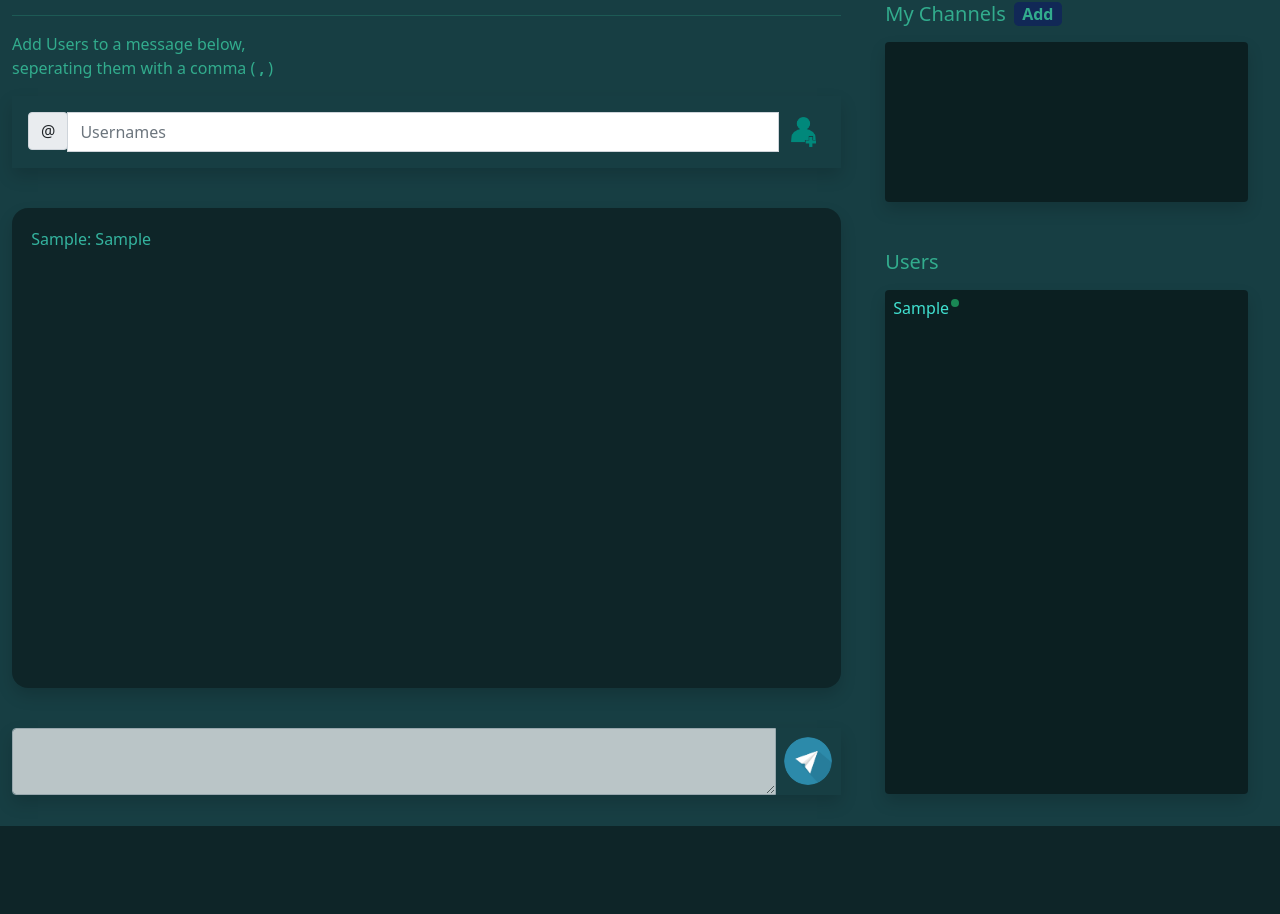
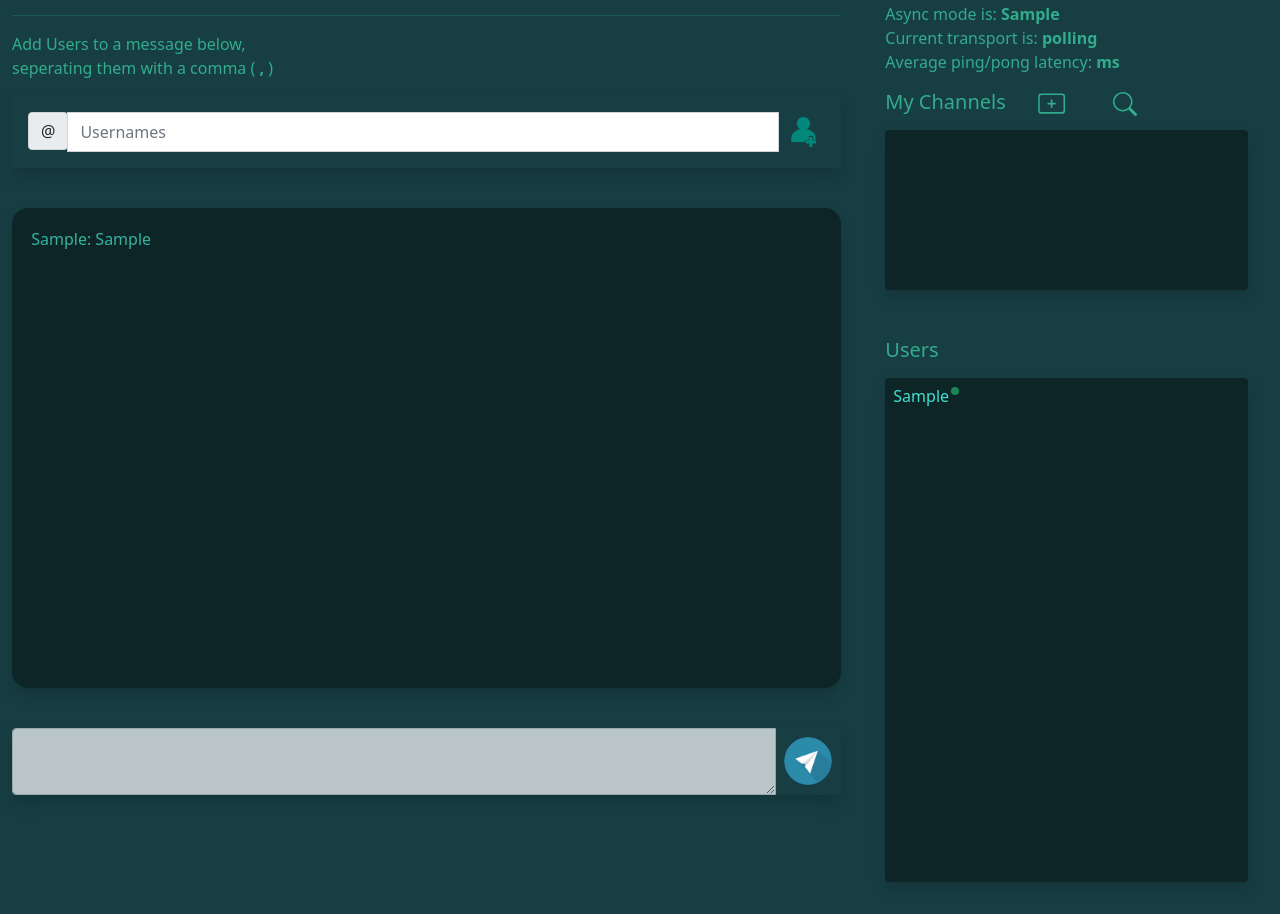
Before and after one commit to ckronber/chat-web-app, a Flask app: template website/templates/home.html in a window 1280 px wide. Shown: the part 126-1040 px from the top of the page. Before the commit the page ends 952 px from the top, so only its background shows below. Run offline with Flask 2, Linux system fonts and the light colour scheme; tables that the repository leaves empty hold one stand-in row (values such as "Sample post"); the template is opened without the code that fills it: values that come from a table or form of the project are taken from there, most other values are stand-ins (such as "Sample title", 1, 10 or a date in 2020); some libraries are stand-ins or nearby versions.

Commit message:
updated javascript, css and html files. Added two modals for channels and updated scroll bar visuals

```diff
--- a/website/static/CSS/custom.css
+++ b/website/static/CSS/custom.css
@@ -9,7 +9,7 @@
 }
 
 .UserList{
-    background-color:rgba(0, 0, 0,.5);
+    background-color:rgba(0, 0, 0,.4);
     margin-top: -1rem;
     padding-top: .2rem;
 }
@@ -28,7 +28,6 @@
     width:auto;
 }
 
-
 /*=====================================================*/
 /* Navigation Bar CSS */
 /*=====================================================*/
@@ -36,7 +35,6 @@
 #navbar{
     margin-left:1rem;
 }
-
 
 /*=====================================================*/
 /* Login CSS */
@@ -235,7 +233,7 @@
 /* Modal CSS Stuff*/
 /*=====================================================*/
 #mod{
-    background-color:rgba(0, 0, 0, 0.6);
+    background-color:rgba(0, 0, 0, 0.4);
 }
 
 #modClose{
@@ -298,10 +296,76 @@
 }
 
 #addChan{
-    margin-left:.5rem;
-    background-color: rgba(8, 8, 114, 0.404);
-    width: 3rem;
+    margin-left:2rem;
+    background: none;
+    width: auto;
     height:min-content;
+    transform: rotate(90deg);
+}
+
+.addSign:hover{
+    height:2rem;
+    width:2rem;
+    margin-top:-.5rem;
+    color:darkslategray;
+}
+
+#searchChan{
+    margin-left:3rem;
+    background: none;
+    width: auto;
+    height:min-content;
+}
+
+.searchChan:hover{
+    height:1.8rem;
+    width:1.8rem;
+    margin-top: -1rem;
+    color:darkslategray;
+}
+
+
+/*=====================================================*/
+/* Add Channel Modal CSS Stuff*/
+/*=====================================================*/
+
+#userNum{
+    width:fit-content;
+}
+
+
+/*=====================================================*/
+/* Search Channel Modal CSS Stuff*/
+/*=====================================================*/
+
+#chanButt{
+    margin-left: .2rem;
+    margin-bottom: .5rem;
+}
+
+/*=====================================================*/
+/* Scroll Bar CSS Stuff*/
+/*=====================================================*/
+
+/* width */
+::-webkit-scrollbar {
+    width: .5rem;
+  }
+
+  /* Track */
+  ::-webkit-scrollbar-track {
+    background: #0f0c0c27;
+    border-radius: .5rem;
+    background:none;
+  }
+
+  /* Handle */
+  ::-webkit-scrollbar-thumb {
+    background: darkslategray;
     border-radius: .3rem;
-    text-align: center;
-}
+  }
+
+  /* Handle on hover */
+  ::-webkit-scrollbar-thumb:hover {
+    background: dimgray;
+  }
--- a/website/static/JS/index.js
+++ b/website/static/JS/index.js
@@ -81,6 +81,14 @@
   }
 }
 
+//-----------------------------------------
+//SocketIO Messages received by the server
+//-----------------------------------------
+
+//reads the current user to this function
+sio.on('c_user',function(msg) {
+  username = msg.data;
+});
 // disconnect automatically sends from the server when the user disconnects
 sio.on("disconnect", () => {
   onlineData = 0;
@@ -99,7 +107,7 @@
 })
 
  //message receiving message add from socketio server emit message_add
- sio.on('message_add',function(msg) {
+sio.on('message_add',function(msg) {
   edit = "<div id = \"edDel\">";
   edit += "<div type = \"button\" class = \"btn\" data-bs-toggle=\"modal\" data-bs-target=\"#editModalCenter\" id =\"editB\">";
   edit += "<img src=\"./static/images/edit.png\" id=\"editImage\" onclick = \"editNote("+msg.id+","+msg.data+")\">";
@@ -119,11 +127,10 @@
   return(msg);
 })
 
-
 /*
 sio.on("saved_messages",function(myResults)
 {
-  $('#log').empty();
+  $('#log').val()
   for(res in myResults){
     console.log(res.data);
   }
@@ -132,14 +139,19 @@
 function message_clear(){
   logs = document.getElementById('#log');
   $('#log').empty();
-}
-*/
+  sio.emit("load_all_messages");
+}*/
+
+//-----------------------------------------
+//Submit functions for Forms used
+//-----------------------------------------
 
 $('form#broadcast').submit(function() {
   broadText = $('#broadcast_data').val();
   if(broadText.length > 0){
     sio.emit('my_broadcast_event', {data: broadText});
     clearTextArea("broadcast_data");
+    sio.emit('load_all_messages')
     return false;
   }
   return false;
@@ -153,22 +165,24 @@
   return false;
 });
 
+//Functions to use when the page loads
 $(document).ready(function() {
   //getCurrentUser function used here to get the current user
   getCurrentUser();
   scrollBotPage();
   scrollTobottom();
 
-  //reads the current user to this function
-  sio.on('c_user',function(msg) {
-    username = msg.data;
-  });
-
   // displays all of the messages to the submitted messages area
   sio.emit("load_all_messages");
+});
+
+
+//-----------------------------------------
+//Commented Code to Possibly Add back later
+//-----------------------------------------
 
   //Below is commented out and will only be used for making sure code works. Final version will not have this
-  /*
+
   // Interval function that tests message latency by sending a "ping" message. The server then responds with a "pong" message and the round trip time is measured.
   var ping_pong_times = [];
   var start_time;
@@ -188,12 +202,9 @@
           sum += ping_pong_times[i];
       $('#ping-pong').text(Math.round(10 * sum / ping_pong_times.length) / 10);
   });
-  */
+
 
   // Handlers for the different forms in the page. These accept data from the user and send it to the server in a variety of ways
-
-
-});
 
 
 // using enter with messages as well as clicking submit
@@ -205,4 +216,4 @@
         event.preventDefault();
         submit.click();
     }
-}); */
+});*/
--- a/website/templates/home.html
+++ b/website/templates/home.html
@@ -21,7 +21,7 @@
       <div class="input-group-prepend">
         <span class="input-group-text" id="basic-addon1">@</span>
       </div>
-      <input type="text" name="userInput" id="usersADD" class="form-control" placeholder="Usernames" aria-label="Username" aria-describedby="basic-addon1"/>
+      <input type="search" name="userInput" id="usersADD" class="form-control" placeholder="Usernames" aria-label="Username" aria-describedby="basic-addon1"/>
       &nbsp;
       <div type="button" id="addIT" class="btn btn-sm" onclick="addUser()">
         <span><img src="../static/images/addPerson.png" width="25rem" height="30rem"/></span>
@@ -103,7 +103,7 @@
   <div class="col-4" id = "columnRight">
       <br>
 
-      <!--
+
       <div>
         <p>
           Async mode is: <b>{{async_mode}}</b><br />
@@ -111,11 +111,27 @@
           Average ping/pong latency: <b><span id="ping-pong"></span>ms</b>
         </p>
       </div>
-      -->
+
+
+
+      <!--Channel Section of the code-->
       <div id = "channelAdd">
         <h5 id = "chanText">My Channels</h5>
-        <div type ="button" id = "addChan">Add</div>
+        <div type ="button" id = "addChan" data-bs-toggle="modal" data-bs-target="#channelModal">
+          <svg xmlns="http://www.w3.org/2000/svg" width="1.7rem" height="1.7rem" fill="currentColor" class="bi bi-file-plus addSign" viewBox="0 0 16 16">
+            <path d="M8.5 6a.5.5 0 0 0-1 0v1.5H6a.5.5 0 0 0 0 1h1.5V10a.5.5 0 0 0 1 0V8.5H10a.5.5 0 0 0 0-1H8.5V6z"/>
+            <path d="M2 2a2 2 0 0 1 2-2h8a2 2 0 0 1 2 2v12a2 2 0 0 1-2 2H4a2 2 0 0 1-2-2V2zm10-1H4a1 1 0 0 0-1 1v12a1 1 0 0 0 1 1h8a1 1 0 0 0 1-1V2a1 1 0 0 0-1-1z"/>
+          </svg>
+        </div>
+        <!--Searching for Channels-->
+        <div type = "button" id = "searchChan" data-bs-toggle="modal" data-bs-target="#channelSearch">
+          <svg xmlns="http://www.w3.org/2000/svg" width="1.5rem" height="1.5rem" fill="currentColor" class="bi bi-search searchChan" viewBox="0 0 16 16">
+            <path d="M11.742 10.344a6.5 6.5 0 1 0-1.397 1.398h-.001c.03.04.062.078.098.115l3.85 3.85a1 1 0 0 0 1.415-1.414l-3.85-3.85a1.007 1.007 0 0 0-.115-.1zM12 6.5a5.5 5.5 0 1 1-11 0 5.5 5.5 0 0 1 11 0z"/>
+          </svg>
+        </div>
       </div>
+
+      <!--End of channel Section of code-->
 
       <div>
         <br>
@@ -154,6 +170,60 @@
     </div>
     <!--End of Right side Column-->
 
+    <!-- Modal for Adding a Channel -->
+    <div class="modal fade" id="channelModal" tabindex="-1" aria-labelledby="createChannel" aria-hidden="true">
+      <div class="modal-dialog">
+        <div class="modal-content">
+          <div class="modal-header">
+            <h5 class="modal-title" id="exampleModalLabel">Create Channel</h5>
+            <button type="button" class="btn-close" data-bs-dismiss="modal" aria-label="Close"></button>
+          </div>
+          <div class="modal-body">
+            <label for="chanInput" class="col-form-label" >Channel Name:</label>
+            <input type="Name" class = "form-control" id = "chanInput" placeholder = "Enter a name for this Channel" value="">
+            <br>
+            <label for="chanDesc" class="col-form-label">About:</label>
+            <textarea class = "form-control" name="description" id="chanDesc" placeholder="Enter desciption here" value=""></textarea>
+            <br>
+            <label for="userNum" class="col-form-label">Max Number of Users:</label>
+            <input type="number" class = "form-control" id = "userNum" min=2 max=100>
+          </div>
+          <div class="modal-footer">
+            <button type="button" class="btn btn-secondary" data-bs-dismiss="modal">Close</button>
+            <button type="button" class="btn btn-primary">Save changes</button>
+          </div>
+        </div>
+      </div>
+    </div>
+    <!--End of Modal for adding a channel-->
+
+    <!-- Modal for Searching for a Channel -->
+    <div class="modal fade" id="channelSearch" tabindex="-1" aria-labelledby="searchChannel" aria-hidden="true">
+      <div class="modal-dialog">
+        <div class="modal-content">
+          <div class="modal-header">
+            <h5 class="modal-title" id="exampleModalLabel">Create Channel</h5>
+            <button type="button" class="btn-close" data-bs-dismiss="modal" aria-label="Close"></button>
+          </div>
+          <div class="modal-body">
+            <label for="chanInput" class="col-form-label" >Search for Channel:</label>
+            <input type="search" class = "form-control" id = "chanInput" placeholder = "Search for channel here" value="">
+            <br>
+            <div id = "foundChannels">
+              <ul>
+                <li>channel1 <button id = "chanButt">Add</button></li>
+                <li>channel2 <button id = "chanButt">Add</button></li>
+              </ul>
+            </div>
+          </div>
+          <div class="modal-footer">
+            <button type="button" class="btn btn-secondary" data-bs-dismiss="modal">Close</button>
+            <button type="button" class="btn btn-primary">Search</button>
+          </div>
+        </div>
+      </div>
+    </div>
+    <!--End of Modal for adding a channel-->
 </div>
 
 {% endblock %}
```
Also changed, not shown: website/views.py (+6 -6 lines), website/database.db.
